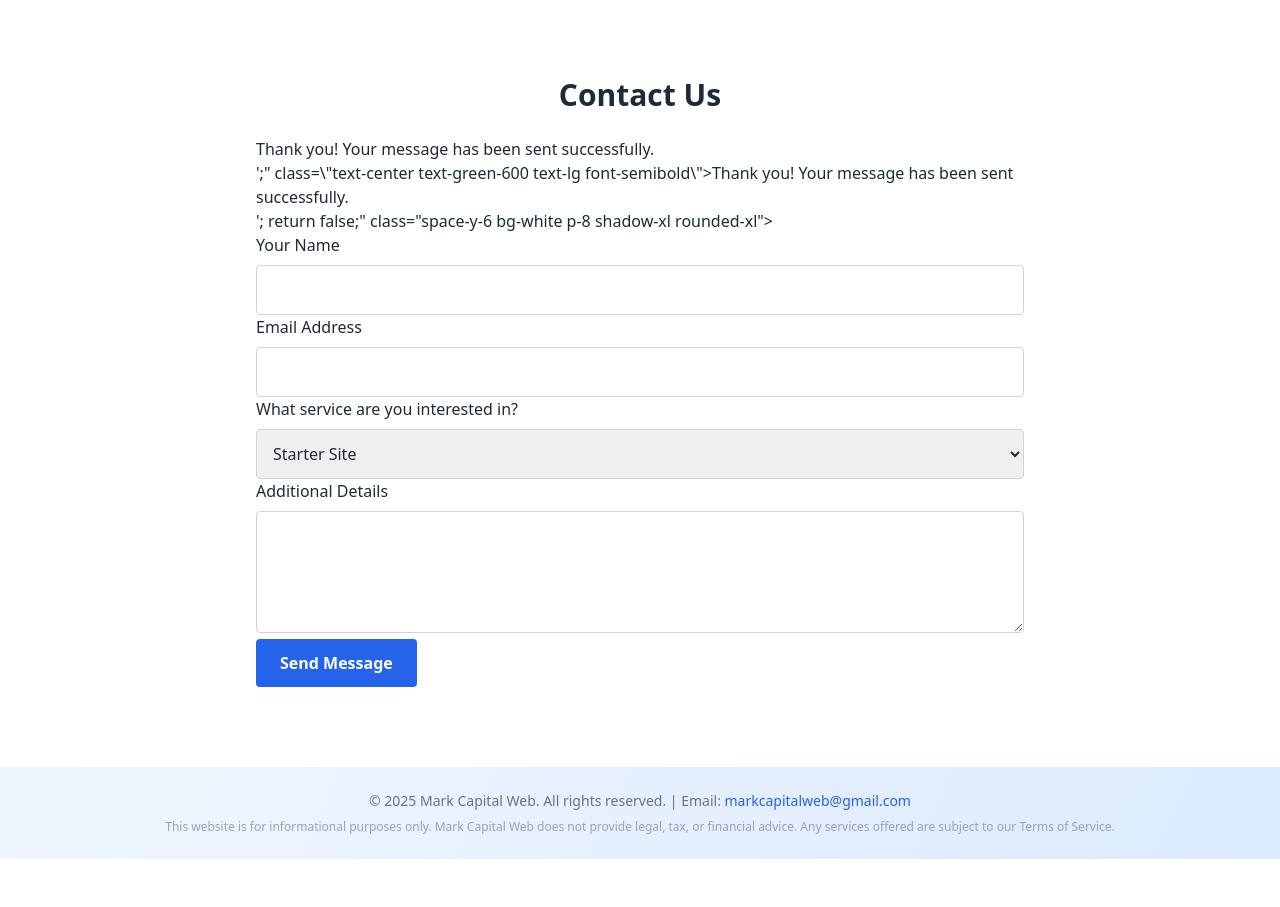
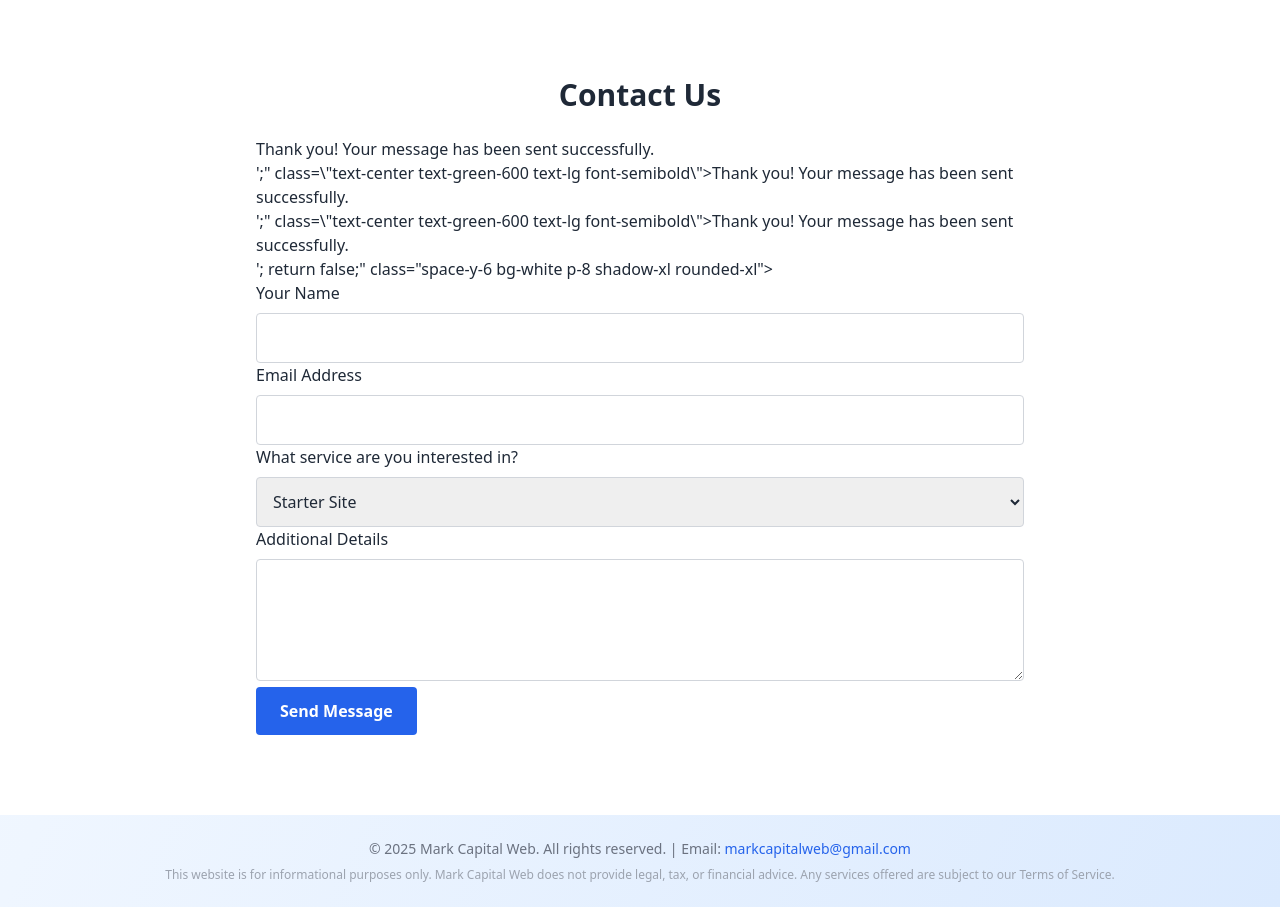
Before and after one commit to MarkCapital/markcapitalweb, a plain HTML site: page index.html in a window 1280 px wide. Shown: the part 1960-2867 px from the top of the page. Before the commit the page ends 2819 px from the top, so only its background shows below. Drawn offline with nearby package versions, Linux system fonts and the light colour scheme; no server answers.

Commit message:
index.html

```diff
--- a/index.html
+++ b/index.html
@@ -103,7 +103,7 @@
   <section id="contact" data-aos="fade-up" class="relative py-20 px-6 bg-white">
     <div class="max-w-3xl mx-auto">
       <h2 class="text-3xl font-bold text-center mb-6">Contact Us</h2>
-      <form action="https://formspree.io/f/mgvabaod" method="POST" onsubmit="event.preventDefault(); this.innerHTML = '<p class=\"text-center text-green-600 text-lg font-semibold\">Thank you! Your message has been sent successfully.</p>';" class=\"text-center text-green-600 text-lg font-semibold\">Thank you! Your message has been sent successfully.</p>'; return false;" class="space-y-6 bg-white p-8 shadow-xl rounded-xl">
+      <form action="https://formspree.io/f/mgvabaod" method="POST" onsubmit="event.preventDefault(); this.innerHTML = '<p class=\"text-center text-green-600 text-lg font-semibold\">Thank you! Your message has been sent successfully.</p>';" class=\"text-center text-green-600 text-lg font-semibold\">Thank you! Your message has been sent successfully.</p>';" class=\"text-center text-green-600 text-lg font-semibold\">Thank you! Your message has been sent successfully.</p>'; return false;" class="space-y-6 bg-white p-8 shadow-xl rounded-xl">
         <div>
           <label class="block mb-2 font-medium">Your Name</label>
           <input type="text" name="name" required class="w-full border border-gray-300 p-3 rounded" />
```
